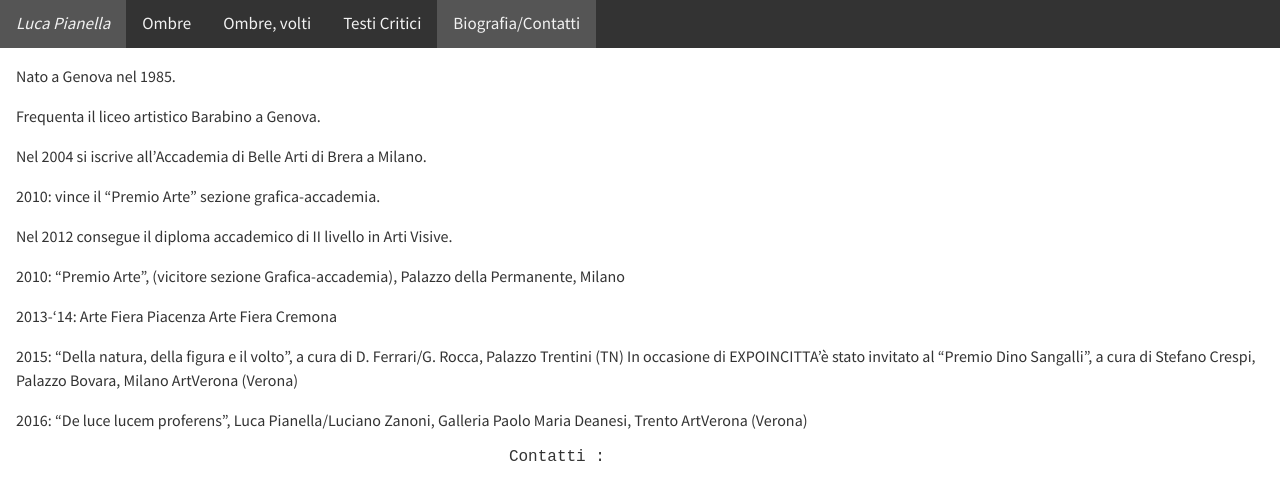
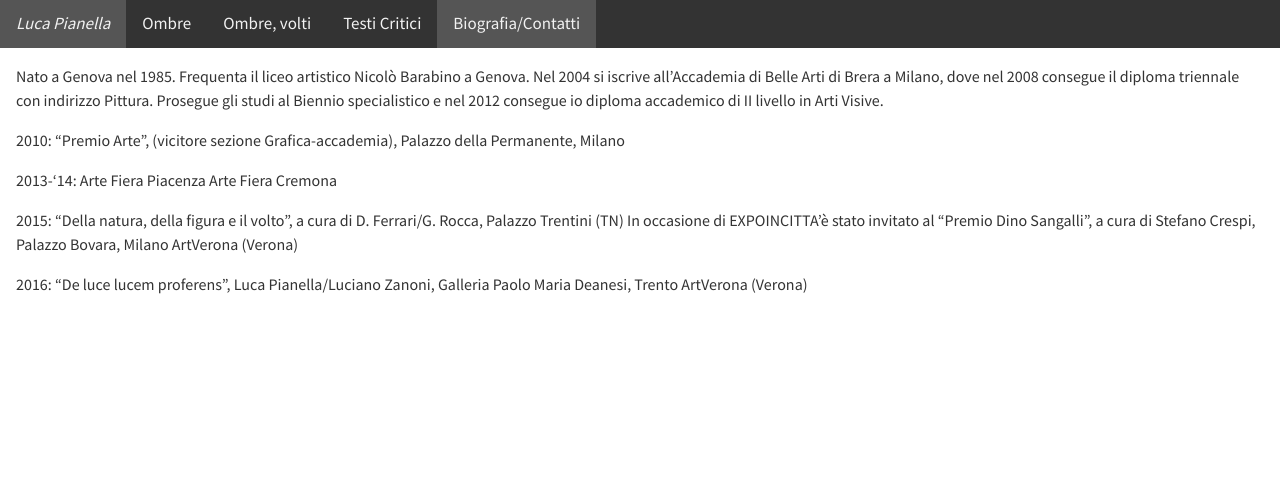
Before and after one commit to liukliuk/liukliuk.github.io, a Jekyll site: the page built from biografia-contatti/index.md, in a window 1280 px wide. Shown: the top 500 px of the page. Built offline with Jekyll 4.4.1, drawn with Linux system fonts in a browser that asks for light colours.

Commit message:
Update index.md

```diff
--- a/biografia-contatti/index.md
+++ b/biografia-contatti/index.md
@@ -4,20 +4,13 @@ title: Biografia/Contatti
 ---
 
 Nato a Genova nel 1985.
-
-Frequenta il liceo artistico Barabino a Genova.
-
-Nel 2004 si iscrive all'Accademia di Belle Arti di Brera a Milano.
-
-2010: vince il "Premio Arte" sezione grafica-accademia.
-
-Nel 2012 consegue il diploma accademico di II livello in Arti Visive.
+Frequenta il liceo artistico Nicolò Barabino a Genova.
+Nel 2004 si iscrive all'Accademia di Belle Arti di Brera a Milano, dove nel 2008 consegue il diploma triennale con indirizzo Pittura.
+Prosegue gli studi al Biennio specialistico e nel 2012 consegue io diploma accademico di II livello in Arti Visive.
 
 
 
-
-
- 2010: "Premio Arte", (vicitore sezione Grafica-accademia), Palazzo della Permanente, Milano
+2010: "Premio Arte", (vicitore sezione Grafica-accademia), Palazzo della Permanente, Milano
 
 2013-'14: Arte Fiera Piacenza
           Arte Fiera Cremona
@@ -27,10 +20,4 @@ Nel 2012 consegue il diploma accademico di II livello in Arti Visive.
       ArtVerona (Verona)
 
 2016: "De luce lucem proferens", Luca Pianella/Luciano Zanoni, Galleria Paolo Maria Deanesi, Trento
-       ArtVerona (Verona)
-
-
-
-                                                         Contatti :
-                                                                                                                                                         www.paolomariadeanesi.it
-                                                                                                                                                         gallery@paolomariadeanesi.it
+      ArtVerona (Verona)
```
